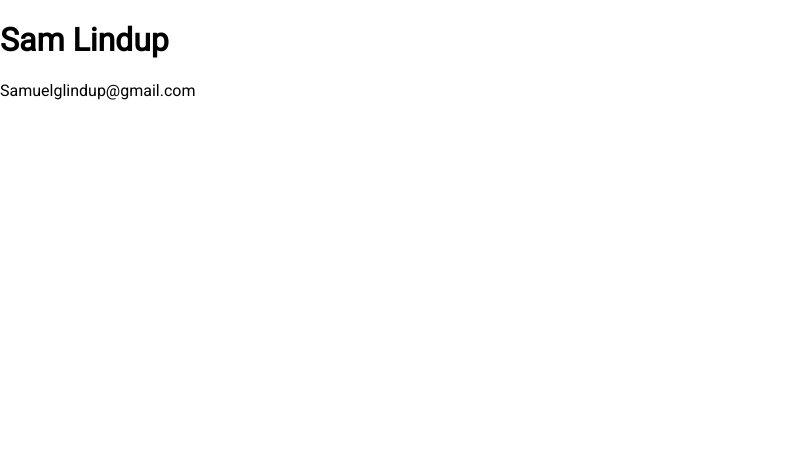
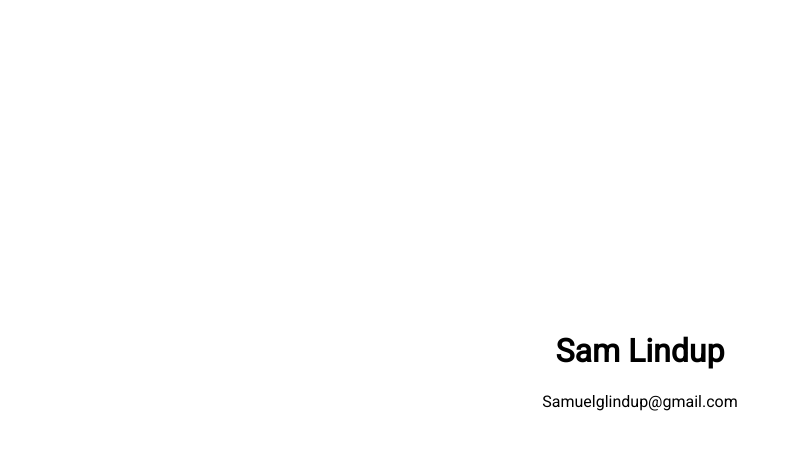
Before and after one commit to SLindup/SLindup.github.io, a plain HTML site: page index.html in a window 1280 px wide. Shown: the whole page, without its empty margins (0-800 px from the left). Drawn offline with Linux system fonts and the light colour scheme.

Commit message:
Centred Text

```diff
--- a/index.html
+++ b/index.html
@@ -6,16 +6,41 @@
 	<style type="text/css">
 	body{
 		font-family: Roboto, sans-serif;
-		margin: auto;
 	}
+
+	div#main{
+		height:100%;
+		width:100%;
+		text-align:center;
+	}
+
+	div.text{
+		vertical-align: middle;
+		display:inline-block;
+	}
+
+	span{
+		line-height: 90vh;
+	}
+
 	.h1 {
 		font-family: Roboto, sans-serif;
 		font-size: 25px;
 	}
+
+	a{
+		color: #000;
+		text-decoration: none;
+	}
 	</style>
 </head>
 <body>
-	<h1>Sam Lindup</h1>
-	<p>Samuelglindup@gmail.com</p>
+	<div id="main">
+	<span></span>
+		<div class="text">
+			<h1>Sam Lindup</h1>
+			<p><a href="mailto:samuelglindup@gmail.com">Samuelglindup@gmail.com</a></p>
+		</div>
+	</div>
 </body>
 </html>
```
